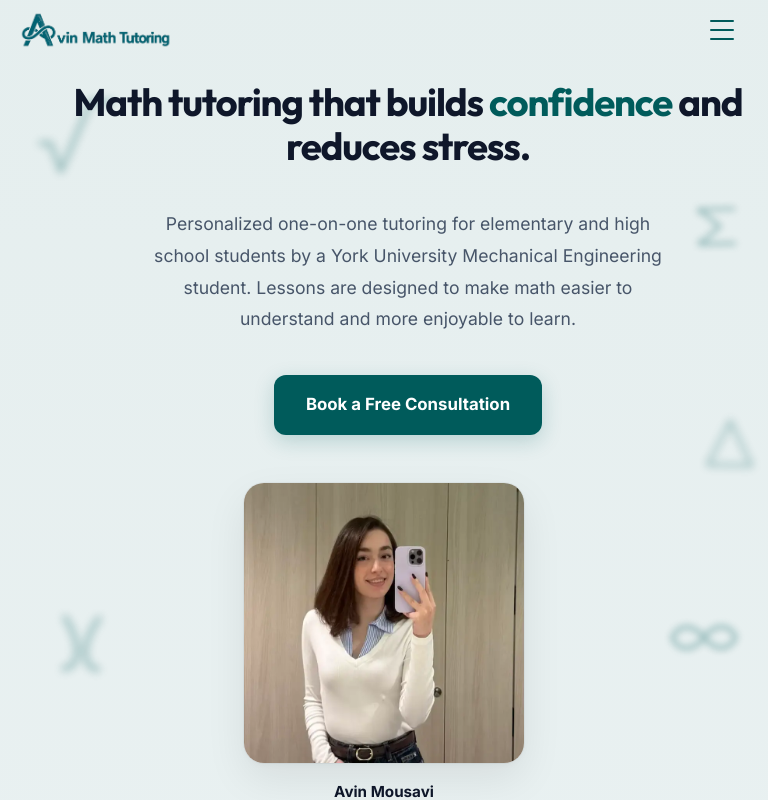
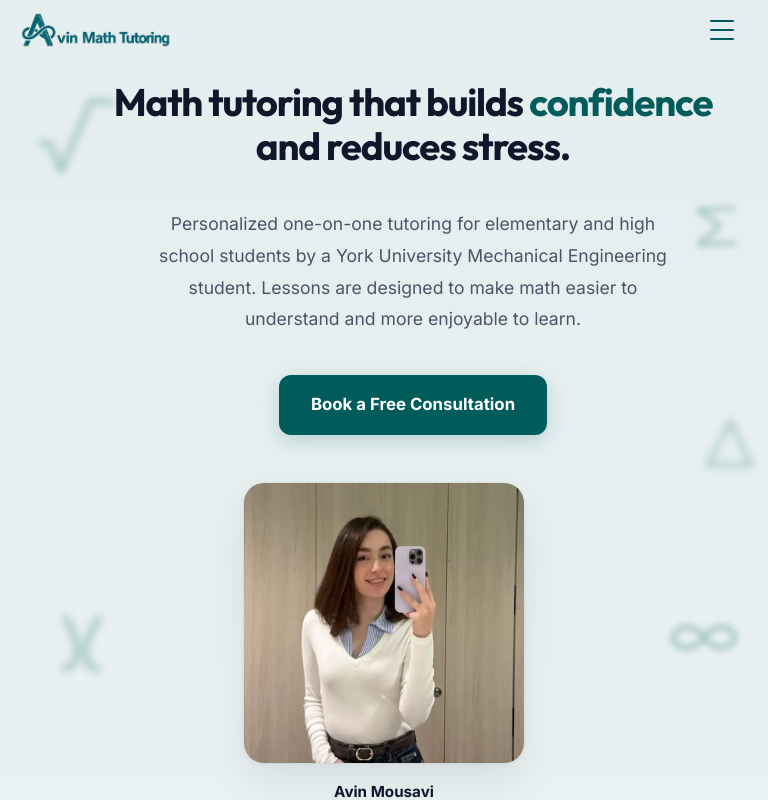
Before and after one commit to parsaabbasian/Math_Tutoring, a Next.js app: page / in a window 768 px wide. Shown: the top 800 px of the page. Built offline with nearby package versions, Linux system fonts and the light colour scheme.

Commit message:
Increase hero text shift by 10px on iPad as well

```diff
--- a/src/app/components/Hero.module.css
+++ b/src/app/components/Hero.module.css
@@ -289,11 +289,11 @@
 /* iPad specific adjustments to shift hero text slightly right */
 @media (min-width: 768px) and (max-width: 1024px) {
   .textSide {
-    margin-left: 48px;
+    margin-left: 58px;
   }
 
   [dir='rtl'] .textSide {
     margin-left: 0;
-    margin-right: 48px;
+    margin-right: 58px;
   }
 }
```
